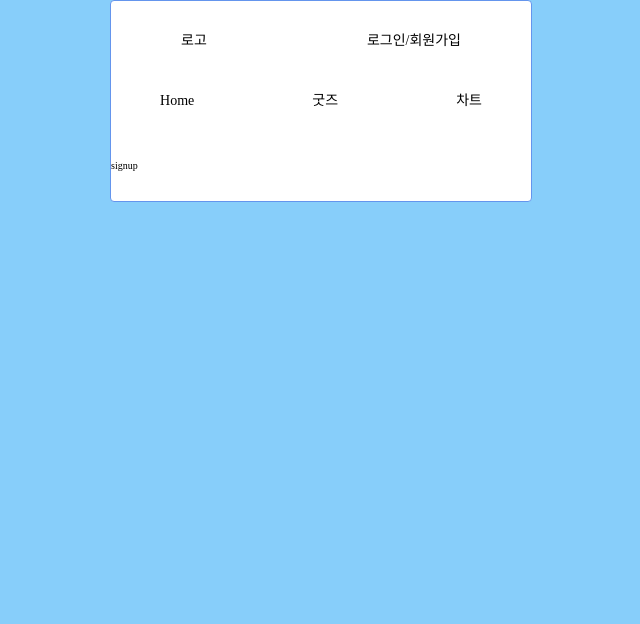
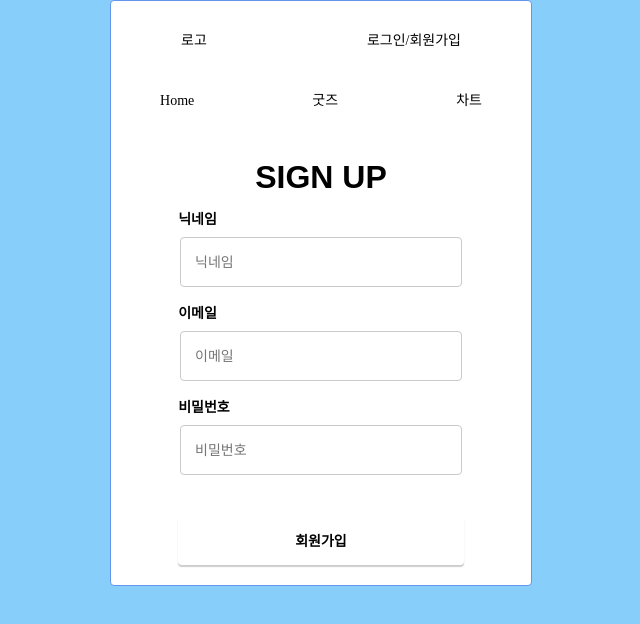
Before and after one commit to MUSIC-LIFE-CYCLE/K-CONTENTS, a Next.js app in the folder front/: page /auth/signup in a window 1280 px wide. Shown: the top 624 px of the page, without its empty margins (319-959 px from the left). Built offline with nearby package versions, Linux system fonts and the light colour scheme.

Commit message:
🐛fix: tsc SSR 파라미터값 타입 에러 해결

```diff
--- a/front/next.config.js
+++ b/front/next.config.js
@@ -2,7 +2,11 @@
 
 const nextConfig = {
     reactStrictMode: false,
-    runtime: 'nodejs',
+    swcMinify: true,
+
+    compiler: {
+        emotion: true,
+    },
 };
 
 module.exports = nextConfig;
--- a/front/pages/api/product.tsx
+++ b/front/pages/api/product.tsx
@@ -2,10 +2,11 @@ import type { NextApiRequest, NextApiResponse } from 'next';
 import MocData from './product.json';
 
 export default function handler(req: NextApiRequest, res: NextApiResponse) {
+    const { method } = req;
+    console.log(method);
     res.status(200).json({
         status: 201,
         msg: '조회 성공',
         data: MocData,
     });
-    console.log(req);
 }
--- a/front/pages/auth/login.tsx
+++ b/front/pages/auth/login.tsx
@@ -14,8 +14,6 @@ const LoginContainer = styled.section`
 `;
 
 const LoginContent = styled.section`
-    display: flex;
-    justify-content: center;
     & form {
         width: 100%;
         text-align: center;
--- a/front/pages/auth/signup.tsx
+++ b/front/pages/auth/signup.tsx
@@ -1,5 +1,132 @@
+import styled from '@emotion/styled';
+import Link from 'next/link';
+
+const SignupContainer = styled.section`
+    max-width: 100%;
+`;
+
+const SignupContent = styled.section`
+    & form {
+        & h1 {
+            font-size: 3.2rem;
+            font-family: 'Viga', sans-serif;
+            text-align: center;
+        }
+
+        & .signWrap {
+            margin-top: 2rem;
+            & ul {
+                & li {
+                    margin-bottom: 2rem;
+                    display: flex;
+                    flex-direction: column;
+                    align-items: center;
+
+                    & label {
+                        font-size: 1.4rem;
+                        font-weight: 600;
+                        padding-bottom: 1rem;
+                        text-align: left;
+                        width: 68%;
+                    }
+
+                    & input {
+                        padding: 1.4rem;
+                        border: 1px solid #c9cacc;
+                        border-radius: 0.4rem;
+                        font-size: ${props => props.theme.fontSize.base};
+                        line-height: 2rem;
+                        color: #7d7e80;
+                        width: 60%;
+                    }
+                }
+            }
+
+            & .submitBtn {
+                padding: 2rem 0;
+                text-align: center;
+
+                & button {
+                    padding: 1.4rem;
+                    background-color: #d3d3d3;
+                    border-radius: 0.4rem;
+                    font-size: 1.4rem;
+                    width: 68%;
+                    border: 1px solid transparent;
+                    font-weight: 600;
+                    box-shadow: 0 2px 1px 0 rgba(155, 155, 155, 0.5);
+                    background-color: ${props => props.theme.colors.white};
+
+                    &:hover {
+                        cursor: pointer;
+                        background-color: #ead2a8;
+                    }
+                }
+            }
+        }
+    }
+`;
+
 const Signup = () => {
-    return <>signup</>;
+    return (
+        <SignupContainer>
+            <SignupContent>
+                <form>
+                    <h1>
+                        <Link href="/">SIGN UP</Link>
+                    </h1>
+                    <div className="signWrap">
+                        <ul>
+                            <li>
+                                <label>닉네임</label>
+                                <input
+                                    placeholder="닉네임"
+                                    name="nickName"
+                                    autoComplete="off"
+                                    required
+                                />
+                            </li>
+
+                            <li>
+                                <label>이메일</label>
+                                <input
+                                    placeholder="이메일"
+                                    name="email"
+                                    autoComplete="off"
+                                    required
+                                />
+                            </li>
+
+                            {/* {email.length > 1 ? (
+                                <li className={`${isEmailCheck ? 'none' : 'block'}`}>
+                                    <label>올바른 이메일 주소를 입력해 주세요.</label>
+                                </li>
+                            ) : (
+                                ''
+                            )} */}
+
+                            <li>
+                                <label>비밀번호</label>
+                                <input
+                                    type="password"
+                                    minLength={8}
+                                    name="password"
+                                    maxLength={21}
+                                    autoComplete="off"
+                                    placeholder="비밀번호"
+                                    required
+                                />
+                            </li>
+                        </ul>
+
+                        <div className="submitBtn">
+                            <button type="submit">회원가입</button>
+                        </div>
+                    </div>
+                </form>
+            </SignupContent>
+        </SignupContainer>
+    );
 };
 
 export default Signup;
--- a/front/types/ProductType.tsx
+++ b/front/types/ProductType.tsx
@@ -23,8 +23,10 @@ export interface ProductInterface extends ProductImgUrl {
 }
 
 export interface ProductDataAll {
-    elbum: ProductInterface[];
-    lightStick: ProductInterface[];
+    data: {
+        elbum: ProductInterface[];
+        lightStick: ProductInterface[];
+    };
 }
 
 export interface ProductContentAll extends ProductContent {
```
Also changed, not shown: front/pages/index.tsx (+30 -9 lines), front/.babelrc (deleted).
